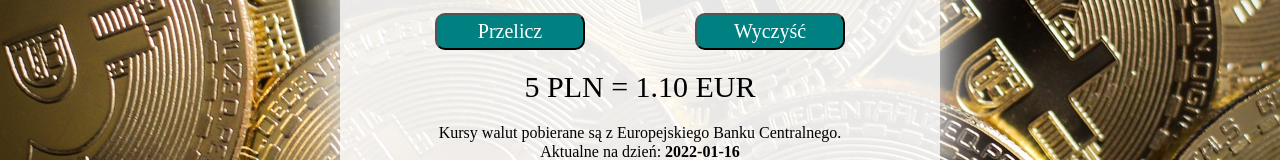
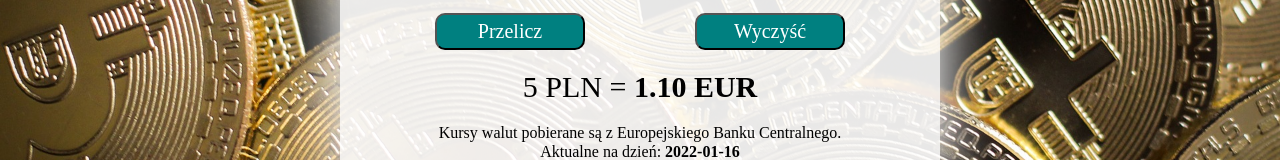
Before and after one commit to MieczyslawFrontDev/currency-calculator-react, a React (Create React App) app: page / in a window 1280 px wide. Both pictures are taken after typing "5" into the empty fields and a click on the button "Przelicz". Shown: the part 433-593 px from the top of the page. Built offline with nearby package versions, Linux system fonts and the light colour scheme.

Commit message:
Added strong element in StyledResult component

```diff
--- a/src/App/Form/Result/index.js
+++ b/src/App/Form/Result/index.js
@@ -6,7 +6,7 @@ export const Result = ({ result }) => (
       <StyledResult>
         {result.sourceAmount}&nbsp;PLN&nbsp;=
         {" "}
-        {result.targetAmount.toFixed(2)}&nbsp;{result.currency}
+        <strong>{result.targetAmount.toFixed(2)}&nbsp;{result.currency}</strong>
       </StyledResult>
     )}
   </>
```
